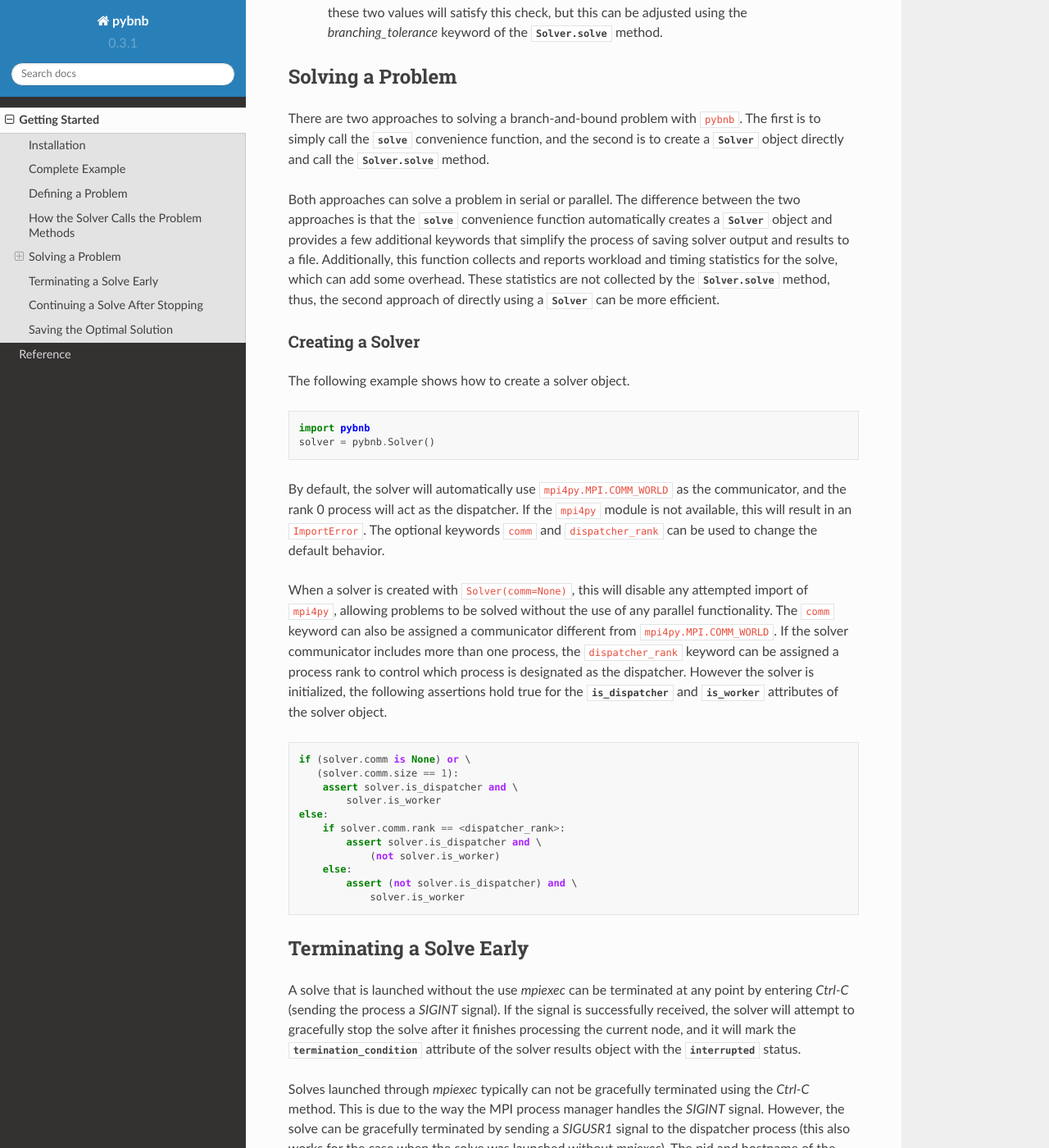
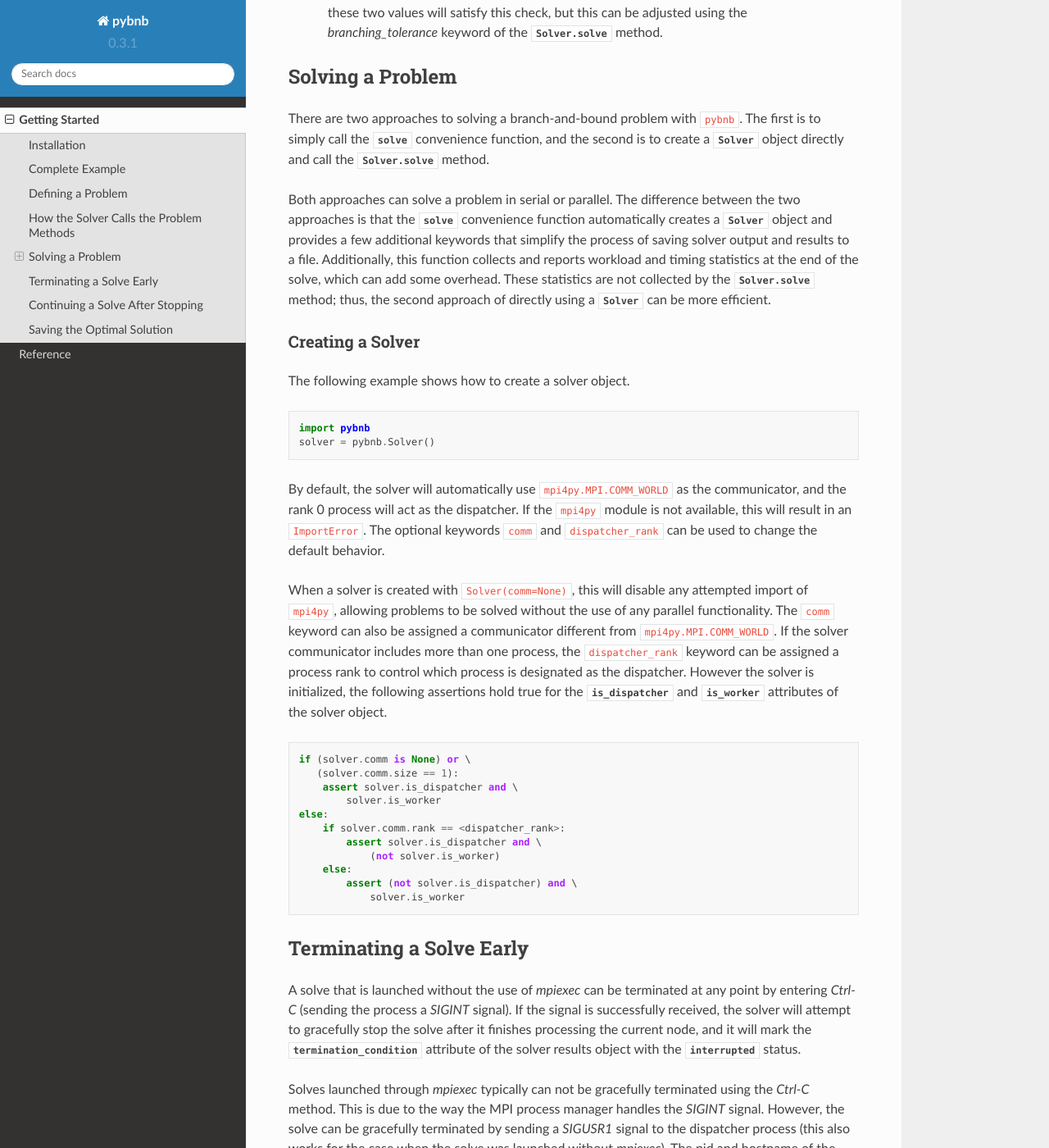
Before and after one commit to ghackebeil/pybnb, a Sphinx documentation site: the page built from doc/getting_started/index.rst, in a window 1280 px wide and 1400 px high, scrolled down 4651 px. Shown: the whole window at 82% size. Built offline with Sphinx 7.4.7 and the Read the Docs theme 2.0.0, drawn with Linux system fonts in a browser that asks for light colours.

Commit message:
misc documentation fixes

```diff
--- a/doc/getting_started/index.rst
+++ b/doc/getting_started/index.rst
@@ -304,14 +304,15 @@ and the second is to create a :class:`Solver
 Both approaches can solve a problem in serial or
 parallel. The difference between the two approaches is that
 the :func:`solve <pybnb.solver.solve>` convenience function
-automatically creates a :class:`Solver <pybnb.solver.Solver>`
-object and provides a few additional keywords that simplify
-the process of saving solver output and results to a
-file. Additionally, this function collects and reports
-workload and timing statistics for the solve, which can add
-some overhead. These statistics are not collected by the
-:func:`Solver.solve <pybnb.solver.Solver.solve>` method,
-thus, the second approach of directly using a :class:`Solver
+automatically creates a :class:`Solver
+<pybnb.solver.Solver>` object and provides a few additional
+keywords that simplify the process of saving solver output
+and results to a file. Additionally, this function collects
+and reports workload and timing statistics at the end of the
+solve, which can add some overhead. These statistics are not
+collected by the :func:`Solver.solve
+<pybnb.solver.Solver.solve>` method; thus, the second
+approach of directly using a :class:`Solver
 <pybnb.solver.Solver>` can be more efficient.
 
 Creating a Solver
@@ -363,7 +364,7 @@ object.
 Terminating a Solve Early
 -------------------------
 
-A solve that is launched without the use `mpiexec` can be
+A solve that is launched without the use of `mpiexec` can be
 terminated at any point by entering `Ctrl-C` (sending the
 process a `SIGINT` signal). If the signal is successfully
 received, the solver will attempt to gracefully stop the
--- a/doc/index.rst
+++ b/doc/index.rst
@@ -6,7 +6,7 @@ Python. It designed to run on distributed computing
 architectures, using ``mpi4py`` and ``numpy`` for fast
 inter-process communication.
 
-This package is designed to serve as a backend for
+This package is meant to serve as a back-end for
 problem-specific solution strategies that utilize a
 branch-and-bound algorithm. The following core functionality
 is included:
```
Also changed, not shown: 1 other file.
